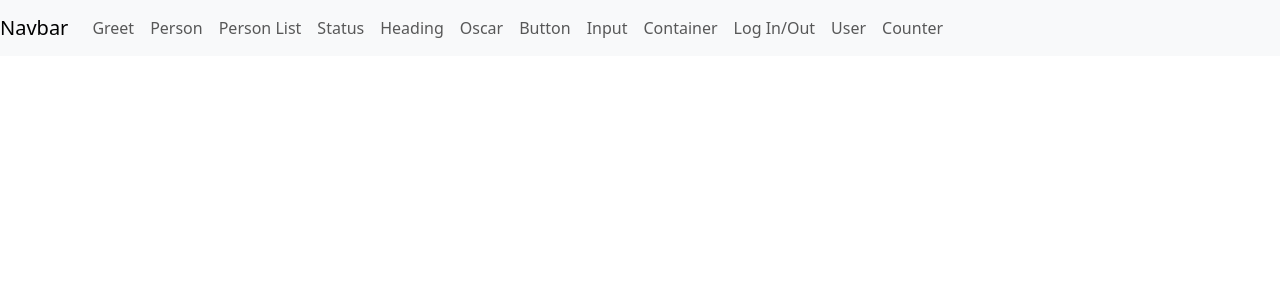
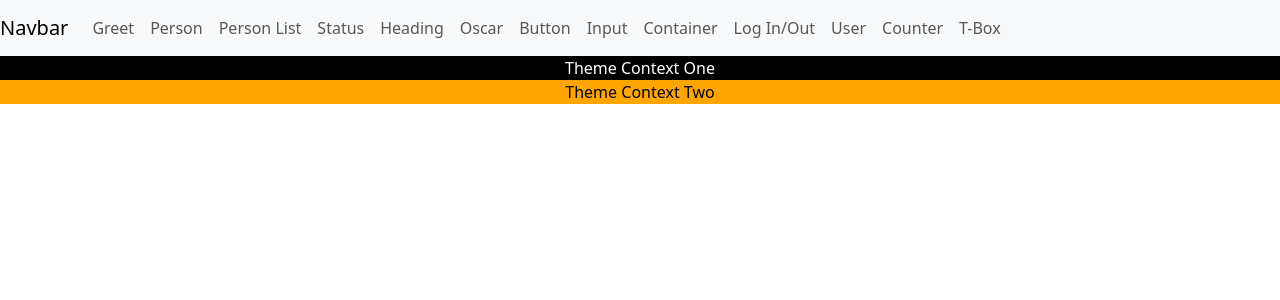
Before and after one commit to lucifercodz/ts-react, a React (Create React App) app: page /t-box in a window 1280 px wide. Shown: the top 300 px of the page. Built offline with nearby package versions, Linux system fonts and the light colour scheme.

Commit message:
adding theme context file

```diff
--- a/src/App.tsx
+++ b/src/App.tsx
@@ -17,6 +17,8 @@
 import { Status } from './components/Status';
 import { User } from './components/state/User';
 import { Counter } from './components/state/Counter';
+import { ThemeContextProvider } from './components/context/ThemeContext';
+import { Box } from './components/context/Box';
 
 function App() {
   const personName = {
@@ -130,6 +132,16 @@
               path="/counter"
               element={<Counter />}>
             </Route>
+
+            <Route
+              caseSensitive
+              path="/t-box"
+              element={
+                <ThemeContextProvider>
+                  <Box />
+                </ThemeContextProvider>
+              }>
+            </Route>
           </Routes>
       </Router>
     </div>
--- a/src/components/MenuBar.tsx
+++ b/src/components/MenuBar.tsx
@@ -92,6 +92,12 @@
                     Counter
                 </Link>
             </li>
+
+            <li className="nav-item">
+                <Link className="nav-link" to="/t-box">
+                    T-Box
+                </Link>
+            </li>
           </ul>
         </div>
       </nav>
--- /dev/null
+++ b/src/components/context/Box.tsx
@@ -0,0 +1,16 @@
+import { useContext } from "react"
+import { ThemeContext } from "./ThemeContext"
+
+export const Box = () => {
+    const theme = useContext(ThemeContext)
+    return (
+        <>
+            <div style={{backgroundColor: theme.primary.main, color: theme.primary.text}}>
+                Theme Context One
+            </div>
+            <div style={{backgroundColor: theme.secondary.main, color: theme.secondary.text}}>
+                Theme Context Two
+            </div>
+        </>
+    )
+}
--- /dev/null
+++ b/src/components/context/ThemeContext.tsx
@@ -0,0 +1,12 @@
+import { createContext } from "react";
+import { theme } from "./theme";
+
+type ThemeContextProviderProps = {
+    children: React.ReactNode
+}
+
+export const ThemeContext = createContext(theme)
+
+export const ThemeContextProvider = ({children}: ThemeContextProviderProps) => {
+    return <ThemeContext.Provider value={theme}>{children}</ThemeContext.Provider>
+}
--- /dev/null
+++ b/src/components/context/theme.ts
@@ -0,0 +1,10 @@
+export const theme = {
+    primary: {
+        main: '#000',
+        text: '#fff',
+    },
+    secondary:{
+        main: '#ffa500',
+        text: '#000'
+    }
+}
--- a/src/components/state/Counter.tsx
+++ b/src/components/state/Counter.tsx
@@ -6,16 +6,30 @@
     count: number
 }
 
-type CounterAction = {
-    type: string
+type UpdateAction = {
+    type: 'increment' | 'decrement'
     payload: number
 }
+
+type UpdateReset = {
+    type: 'reset'
+}
+
+// type CounterAction = {
+//     type: 'increment' | 'decrement' | 'reset'
+//     payload: number
+// }
+
+type CounterAction = UpdateAction | UpdateReset
+
 function reducer(state: CounterState, action: CounterAction) {
     switch (action.type) {
         case 'increment':
             return { count: state.count + action.payload }
         case 'decrement':
             return { count: state.count - action.payload }
+        case 'reset':
+            return initialstate
         default:
             return state
     }
@@ -32,6 +46,9 @@
             <button onClick={() => dispatch({ type: 'decrement', payload: 10})}>
                 Decrement 10
             </button>
+            <button onClick={() => dispatch({ type: 'reset'})}>
+                Reset
+            </button>
         </>
     )
 }
```
